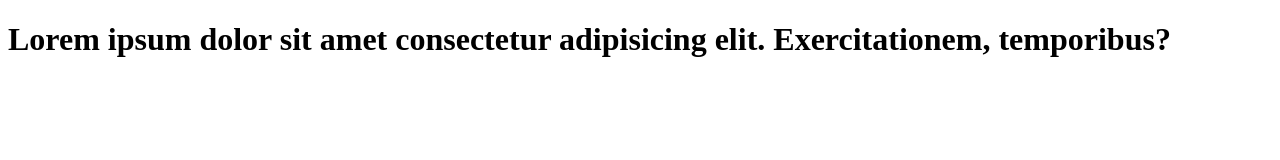
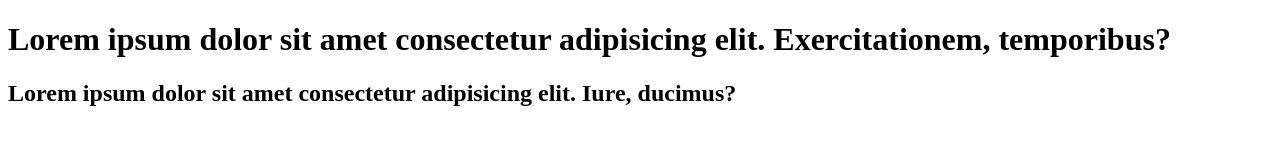
Before and after one commit to TBT50/git, a plain HTML site: page index.html in a window 1280 px wide. Drawn offline with Linux system fonts and the light colour scheme.

Commit message:
Add <h2> element

```diff
--- a/index.html
+++ b/index.html
@@ -11,5 +11,8 @@
       Lorem ipsum dolor sit amet consectetur adipisicing elit. Exercitationem,
       temporibus?
     </h1>
+    <h2>
+      Lorem ipsum dolor sit amet consectetur adipisicing elit. Iure, ducimus?
+    </h2>
   </body>
 </html>
```
